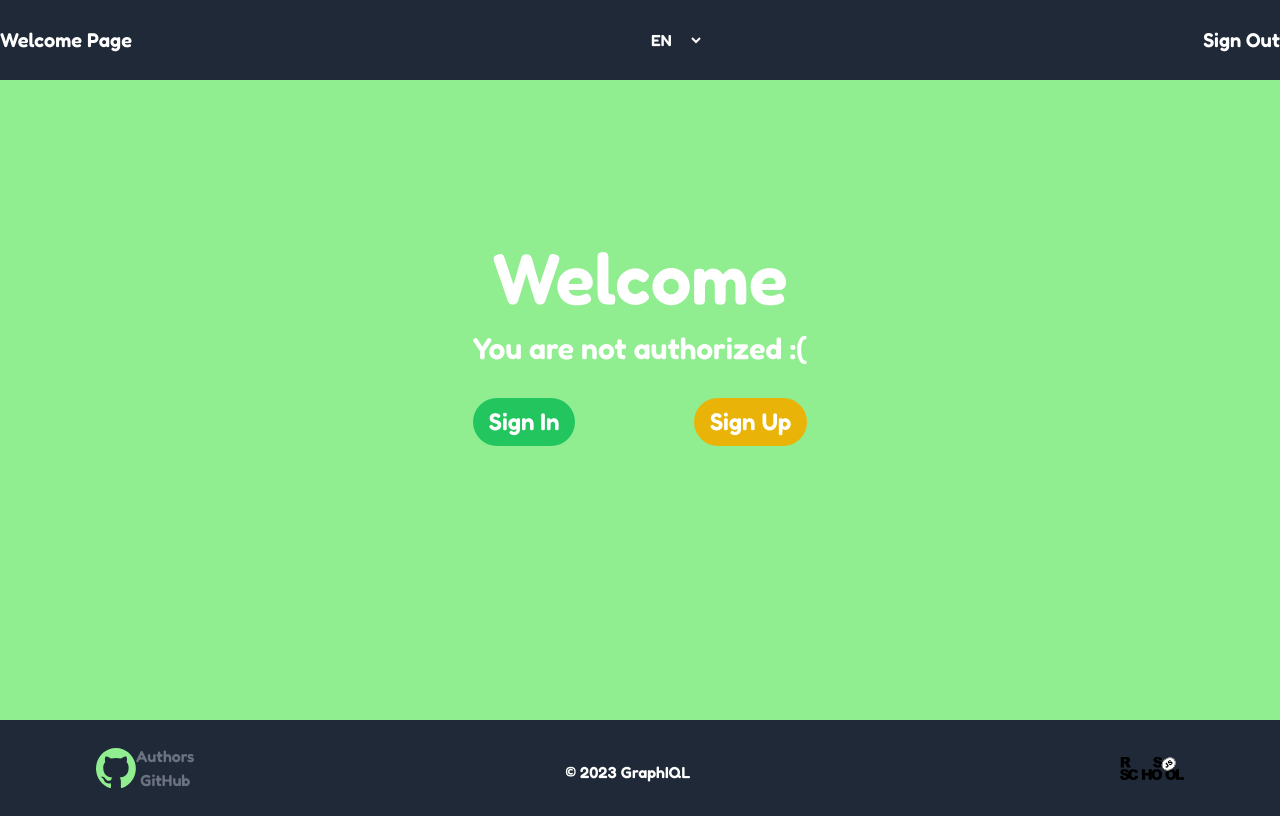
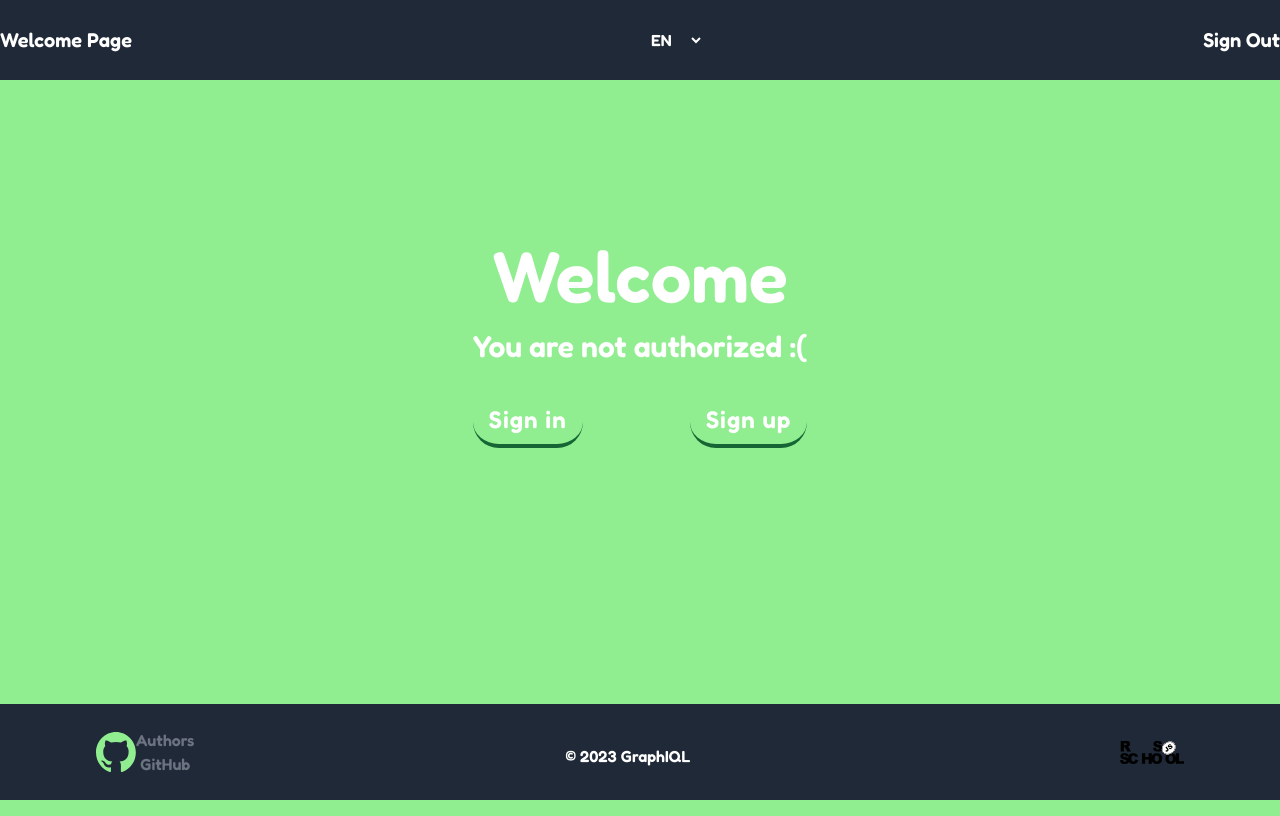
Before and after one commit to iSynthetica/graphiql-app, a Next.js app: page / in a window 1280 px wide. Built offline with nearby package versions, Linux system fonts and the light colour scheme.

Commit message:
start of making forms signup and signin

```diff
--- a/package.json
+++ b/package.json
@@ -21,7 +21,9 @@
     "next-redux-wrapper": "^8.1.0",
     "react": "^18",
     "react-dom": "^18",
-    "react-redux": "^9.0.2"
+    "react-hook-form": "^7.49.0",
+    "react-redux": "^9.0.2",
+    "yup": "^1.3.2"
   },
   "devDependencies": {
     "@types/node": "^20",
--- a/src/app/components/footer.tsx
+++ b/src/app/components/footer.tsx
@@ -7,7 +7,7 @@ const Footer = () => {
   const currentYear = new Date().getFullYear();
 
   return (
-    <footer className="min-h-[10vh]">
+    <footer className="min-h-[10vh] sticky bottom-0">
       <div className="bg-gray-800 text-white py-4 text-center flex justify-between items-center px-24">
         <Link
           href="https://github.com/iSynthetica"
--- /dev/null
+++ b/src/app/components/lib/coolLink.tsx
@@ -0,0 +1,46 @@
+import Link from 'next/link';
+
+interface CoolLinkProps {
+  color: string;
+  url: string;
+  text: string;
+}
+
+const CoolLink = ({ color, url, text }: CoolLinkProps) => {
+  const angles = [
+    'transform group-hover:rotate-[-40deg]',
+    'transform group-hover:rotate-[-20deg]',
+    'transform group-hover:rotate-[-10deg]',
+    'transform group-hover:rotate-[20deg]',
+    'transform group-hover:rotate-[40deg]',
+    'transform group-hover:rotate-[10deg]',
+    'transform group-hover:rotate-[30deg]',
+    'transform group-hover:rotate-[60deg]',
+    'transform group-hover:rotate-[90deg]',
+  ];
+
+  const bgColor = `bg-${color}-500`;
+  const border = `border-b-4 border-green-800`;
+  const active = `active:border-b-0`
+  return (
+    <Link href={url} className="cursor-pointer">
+      <div
+        className={`group ${bgColor} px-4 py-2 text-2xl w-fit rounded-full hover:scale-110 flex ${border} ${active}`}
+      >
+        {text.split('').map((letter, index) => {
+          const rotateClass = angles[index];
+          return (
+            <div
+              key={index}
+              className={`whitespace-pre transform text-white ${rotateClass} ease-in-out pr-px group-hover:mx-1 group-hover:text-2xl`}
+            >
+              {letter}
+            </div>
+          );
+        })}
+      </div>
+    </Link>
+  );
+};
+
+export default CoolLink;
--- a/src/app/layout.tsx
+++ b/src/app/layout.tsx
@@ -1,8 +1,7 @@
 import Footer from './components/footer';
 import Header from './components/header';
 import './globals.css';
-import { Fredoka, Bebas_Neue, Roboto_Condensed }
-from 'next/font/google';
+import { Fredoka, Bebas_Neue, Roboto_Condensed } from 'next/font/google';
 
 const fredoka = Fredoka({
   weight: '600',
--- a/src/app/page.tsx
+++ b/src/app/page.tsx
@@ -1,5 +1,6 @@
 import { useAppSelector } from '@/redux/hook';
 import Link from 'next/link';
+import CoolLink from './components/lib/coolLink';
 
 type WelcomePropsType = {
   isAuthorized: boolean;
@@ -9,7 +10,6 @@ const WelcomeProps: WelcomePropsType = {
   isAuthorized: true,
 };
 const WelcomePage = (WelcomeProps: WelcomePropsType) => {
-
   //const  isAuthorized  = useAppSelector((store) => store.common.isAuthorized);
   const { isAuthorized } = WelcomeProps;
   return (
@@ -31,18 +31,8 @@ const WelcomePage = (WelcomeProps: WelcomePropsType) => {
             <>
               <p className="text-3xl mb-4">You are not authorized :(</p>
               <div className="flex justify-between my-8">
-                <Link
-                  href="/signin"
-                  className="bg-green-500 px-4 py-2 text-2xl rounded-full hover:bg-green-600"
-                >
-                  Sign In
-                </Link>
-                <Link
-                  href="/signup"
-                  className="bg-yellow-500 px-4 py-2 text-2xl rounded-full hover:bg-yellow-600"
-                >
-                  Sign Up
-                </Link>
+                <CoolLink color="green" url="/signin" text="Sign in" />
+                <CoolLink color="yellow" url="/signup" text="Sign up" />
               </div>
             </>
           )}
--- /dev/null
+++ b/src/app/signin/page.tsx
@@ -0,0 +1,14 @@
+import React from 'react';
+import CoolLink from '../components/lib/coolLink';
+
+const SignIn = () => {
+  return (
+    <div className="min-h-[90vh]">
+      <div className="mt-[15vh]">
+        <CoolLink color='yellow' url='/signin' text="Sign in"/>
+      </div>
+    </div>
+  );
+};
+
+export default SignIn;
--- /dev/null
+++ b/src/app/signup/page.tsx
@@ -0,0 +1,22 @@
+import React from 'react';
+import CoolLink from '../components/lib/coolLink';
+import { useForm } from 'react-hook-form';
+
+const SignUp = () => {
+  const {
+    register,
+    handleSubmit,
+    watch,
+    formState: { errors },
+  } = useForm();
+  const onSubmit = (data) => console.log(data);
+  return (
+    <div className="min-h-[90vh]">
+      <div className="mt-[15vh]">
+        <CoolLink color="yellow" url="/signin" text="Sign in" />
+      </div>
+    </div>
+  );
+};
+
+export default SignUp;
```
Also changed, not shown: src/utils/schema.ts (added, +27 -0 lines), 1 other file (tests, documents, lock files or other folders).
